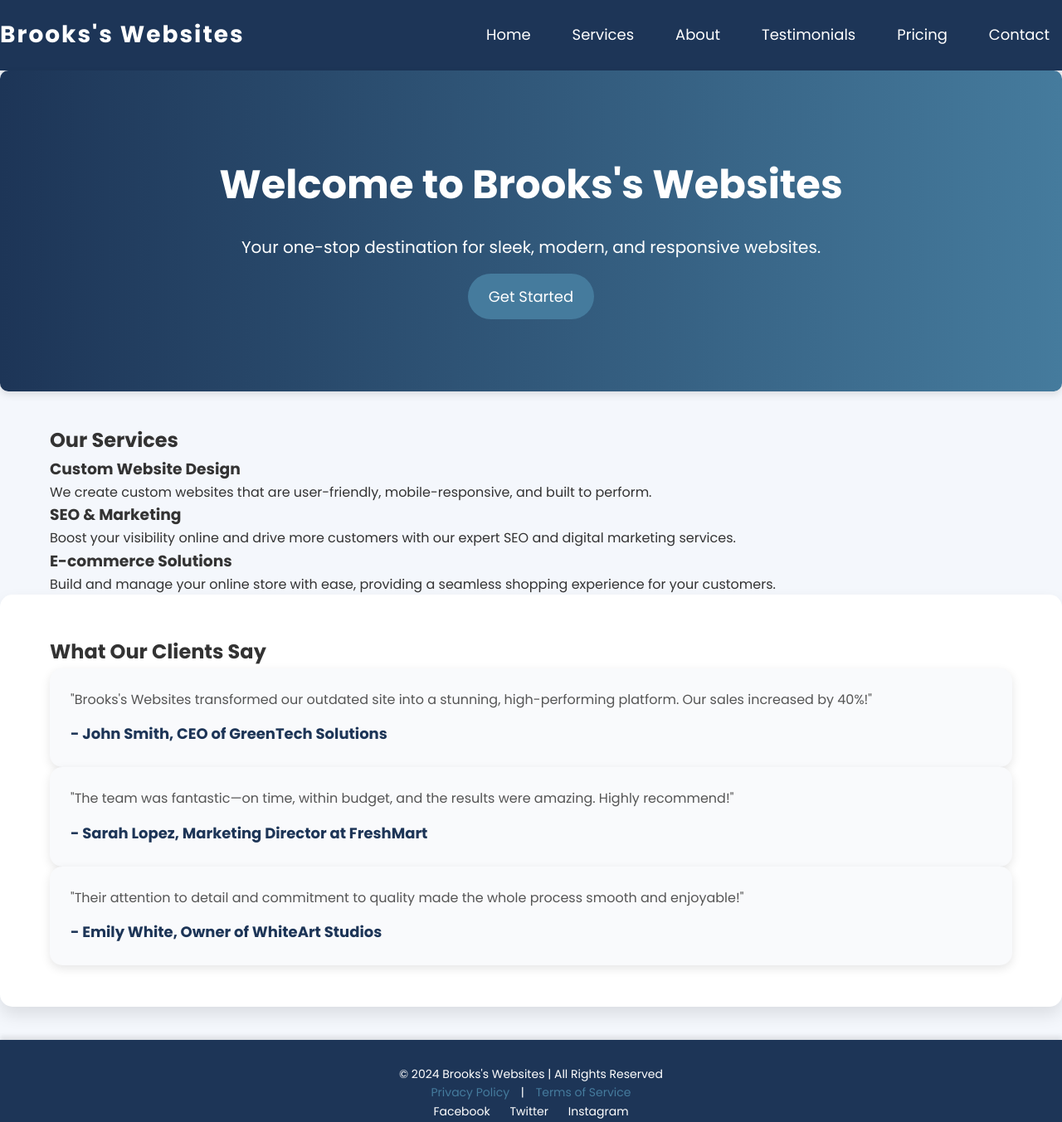
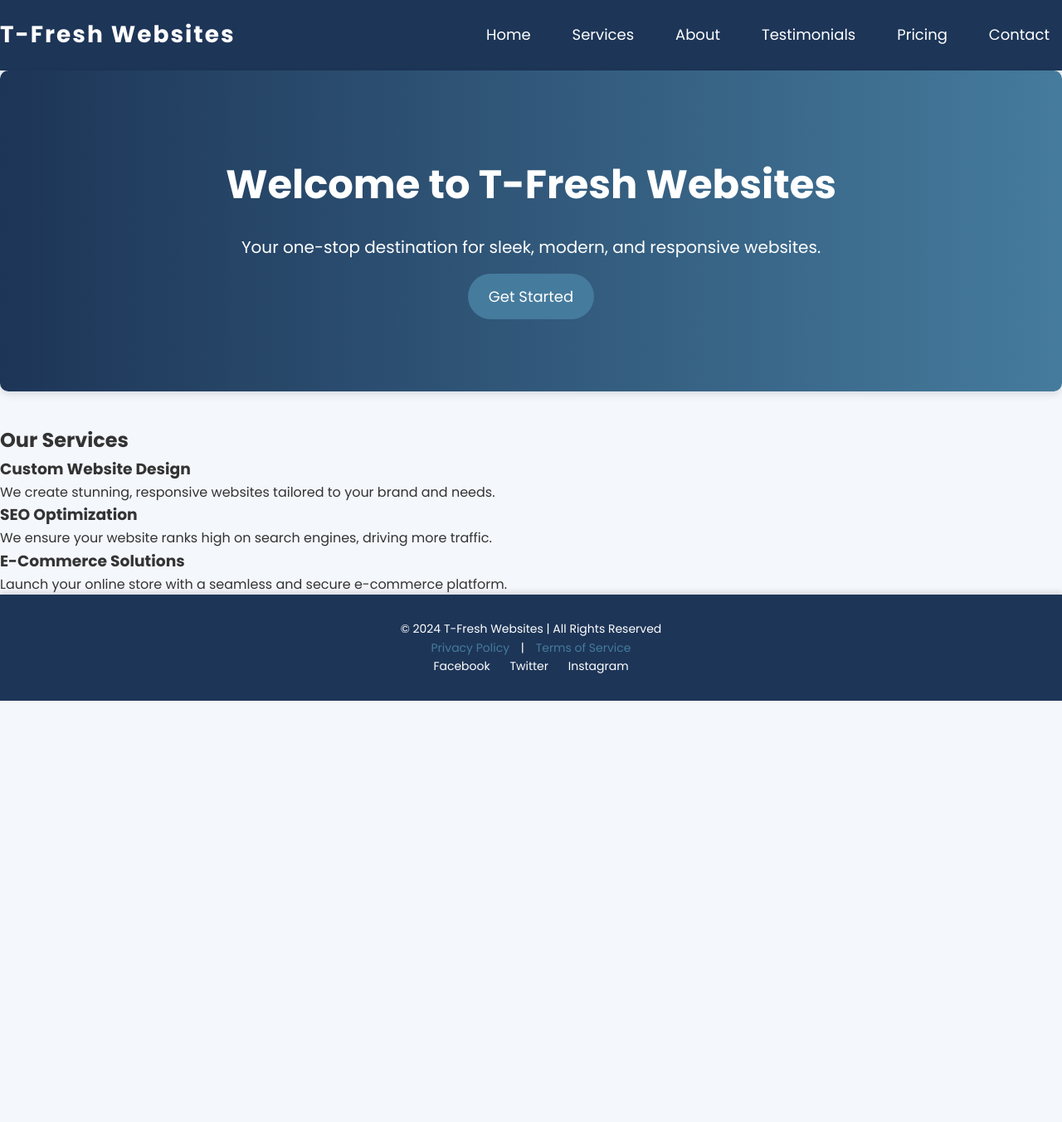
Before and after one commit to BrooksterBOYZ/Brooks-s-Websites, a plain HTML site: page index.html in a window 1280 px wide. Shown: the whole page at 83% size. After the commit the page ends 845 px from the top, so only its background shows below. Drawn offline with Linux system fonts and the light colour scheme.

Commit message:
Update index.html

```diff
--- a/index.html
+++ b/index.html
@@ -3,15 +3,15 @@
 <head>
     <meta charset="UTF-8">
     <meta name="viewport" content="width=device-width, initial-scale=1.0">
-    <meta name="description" content="Brooks's Websites: Crafting sleek and modern websites for businesses.">
-    <title>Brooks's Websites</title>
+    <meta name="description" content="T-Fresh Websites - Modern, colorful, and sleek websites tailored for businesses.">
+    <title>T-Fresh Websites</title>
     <link href="https://fonts.googleapis.com/css2?family=Poppins:wght@400;600;700&display=swap" rel="stylesheet">
     <link rel="stylesheet" href="style.css">
 </head>
 <body>
     <header>
         <nav>
-            <a href="index.html" class="logo">Brooks's Websites</a>
+            <a href="index.html" class="logo">T-Fresh Websites</a>
             <ul class="nav-links">
                 <li><a href="index.html">Home</a></li>
                 <li><a href="services.html">Services</a></li>
@@ -26,8 +26,8 @@
     <main>
         <!-- Hero Section -->
         <section class="hero">
-            <div class="container">
-                <h1>Welcome to Brooks's Websites</h1>
+            <div class="box-container">
+                <h1>Welcome to T-Fresh Websites</h1>
                 <p>Your one-stop destination for sleek, modern, and responsive websites.</p>
                 <a href="contact.html" class="cta-button">Get Started</a>
             </div>
@@ -35,46 +35,27 @@
 
         <!-- Services Section -->
         <section class="services">
-            <div class="container">
-                <h2 class="section-title">Our Services</h2>
+            <div class="box-container">
+                <h2>Our Services</h2>
                 <div class="service-card">
                     <h3>Custom Website Design</h3>
-                    <p>We create custom websites that are user-friendly, mobile-responsive, and built to perform.</p>
+                    <p>We create stunning, responsive websites tailored to your brand and needs.</p>
                 </div>
                 <div class="service-card">
-                    <h3>SEO & Marketing</h3>
-                    <p>Boost your visibility online and drive more customers with our expert SEO and digital marketing services.</p>
+                    <h3>SEO Optimization</h3>
+                    <p>We ensure your website ranks high on search engines, driving more traffic.</p>
                 </div>
                 <div class="service-card">
-                    <h3>E-commerce Solutions</h3>
-                    <p>Build and manage your online store with ease, providing a seamless shopping experience for your customers.</p>
-                </div>
-            </div>
-        </section>
-
-        <!-- Testimonials Section -->
-        <section class="testimonials">
-            <div class="container">
-                <h2 class="section-title">What Our Clients Say</h2>
-                <div class="testimonial-card">
-                    <p>"Brooks's Websites transformed our outdated site into a stunning, high-performing platform. Our sales increased by 40%!"</p>
-                    <h3>- John Smith, CEO of GreenTech Solutions</h3>
-                </div>
-                <div class="testimonial-card">
-                    <p>"The team was fantastic—on time, within budget, and the results were amazing. Highly recommend!"</p>
-                    <h3>- Sarah Lopez, Marketing Director at FreshMart</h3>
-                </div>
-                <div class="testimonial-card">
-                    <p>"Their attention to detail and commitment to quality made the whole process smooth and enjoyable!"</p>
-                    <h3>- Emily White, Owner of WhiteArt Studios</h3>
+                    <h3>E-Commerce Solutions</h3>
+                    <p>Launch your online store with a seamless and secure e-commerce platform.</p>
                 </div>
             </div>
         </section>
     </main>
 
     <footer>
-        <div class="container">
-            <p>&copy; 2024 Brooks's Websites | All Rights Reserved</p>
+        <div class="box-container">
+            <p>&copy; 2024 T-Fresh Websites | All Rights Reserved</p>
             <div class="footer-links">
                 <a href="privacy.html">Privacy Policy</a> | <a href="terms.html">Terms of Service</a>
             </div>
```
